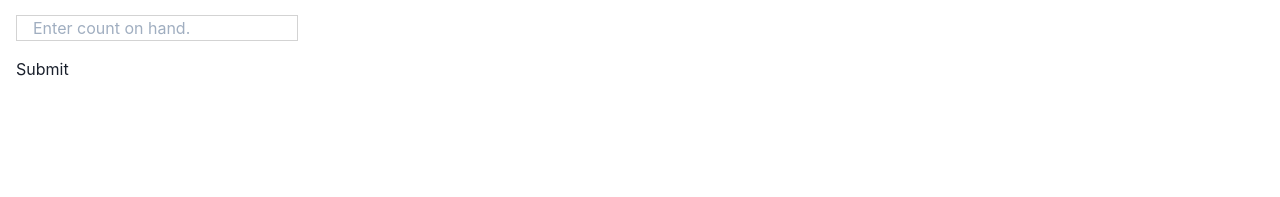
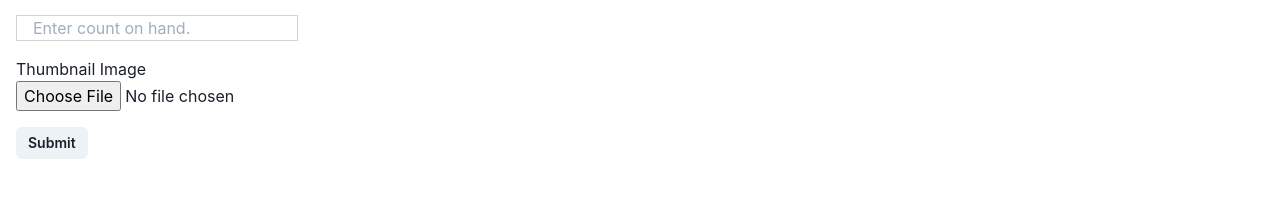
Before and after one commit to coscoaj1/inventory_frontend, a React (Create React App) app: page / in a window 1280 px wide. Shown: the part 231-428 px from the top of the page. Built offline with nearby package versions, Linux system fonts and the light colour scheme; no server answers.

Commit message:
uploads working

```diff
--- a/src/components/InventoryForm.js
+++ b/src/components/InventoryForm.js
@@ -1,8 +1,9 @@
-import React from "react";
+import React, { useState } from "react";
 import { Form, Formik, Field } from "formik";
 import * as Yup from "yup";
 import axios from "axios";
-import { Box, Text } from "@chakra-ui/react";
+import { Box, Text, Button } from "@chakra-ui/react";
+import { AttachmentIcon } from "@chakra-ui/icons";
 import "../index.css";
 const baseUrl = "http://localhost:3001/api/inventory";
 
@@ -23,6 +24,7 @@ export default function InventoryForm({ createInventory }) {
       <Text size="md">Enter new item</Text>
       <Formik
         initialValues={{
+          image: "",
           product_name: "",
           sku: "",
           location: "",
@@ -30,13 +32,18 @@ export default function InventoryForm({ createInventory }) {
         }}
         validationSchema={validationSchema}
         onSubmit={async (values, { resetForm }) => {
+          // setTimeout(() => {
+          //   alert("product added!");
+          //   resetForm();
+          // }, 2000);
           const formData = new FormData();
-          //   formData.append("image", values.image);
+          console.log(values.image);
+          console.log(values.product_name);
+          formData.append("image", values.image);
           formData.append("product_name", values.product_name);
           formData.append("sku", values.sku);
           formData.append("location", values.location);
           formData.append("count", values.count);
-          console.log(formData);
           const result = await axios.post(`${baseUrl}`, formData, {
             headers: { "Content-Type": "multipart/form-data" },
           });
@@ -73,7 +80,21 @@ export default function InventoryForm({ createInventory }) {
               placeholder="Enter count on hand."
               className="field"
             />
-            <button type="submit">Submit</button>
+            <label className="label" htmlFor="image">
+              Thumbnail Image
+            </label>
+            <input
+              type="file"
+              id="image"
+              name="image"
+              onChange={(event) => {
+                props.setFieldValue("image", event.target.files[0]);
+              }}
+              accept="image/*"
+            ></input>
+            <Button mt={4} type="submit" size="sm">
+              Submit
+            </Button>
           </Form>
         )}
       </Formik>
--- a/src/index.css
+++ b/src/index.css
@@ -18,3 +18,13 @@ code {
   border-width: 1px;
   padding: 0 1rem;
 }
+
+.hidden {
+  display: none;
+}
+
+.label {
+  width: 100px;
+  border: lightgray;
+  border-width: 1px;
+}
```
